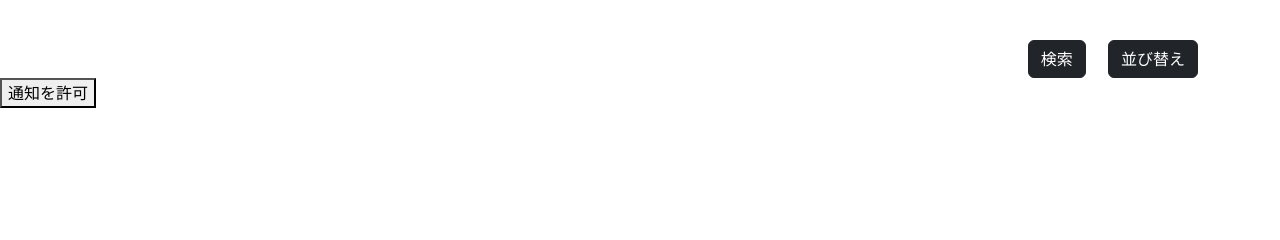
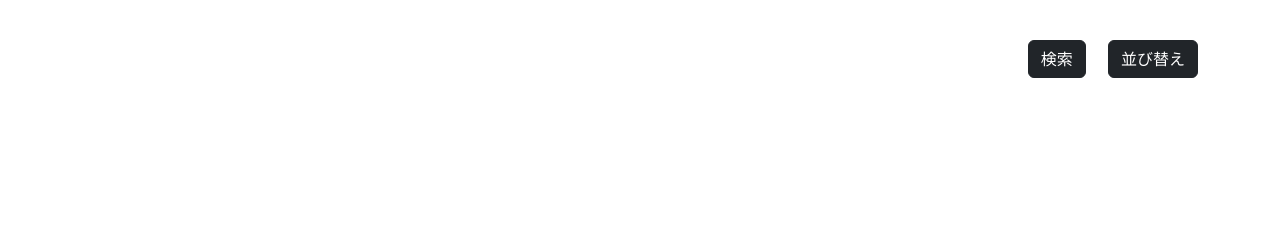
Before and after one commit to 2023AIT-OOP2-G02/Deadline_Memo_web_app, a Flask app: page /render_top_data/1 in a window 1280 px wide. Shown: the part 200-440 px from the top of the page. Run offline with Flask 3, Linux system fonts and the light colour scheme; data that the repository does not hold is empty.

Commit message:
通知を求めるボタンの削除

```diff
--- a/templates/index.html
+++ b/templates/index.html
@@ -117,8 +117,7 @@
                 </div>
             </div>
         </div>
-{#    仮 #}
-    <button onclick="requestPushPermission()">通知を許可</button>
+
     <!-- push.js ライブラリを読み込む -->
     <script src="{{ url_for('static', filename='js/push.js') }}"></script>
     <script type="module" src="{{ url_for('static', filename='js/push_notice.js') }}"></script>
```
